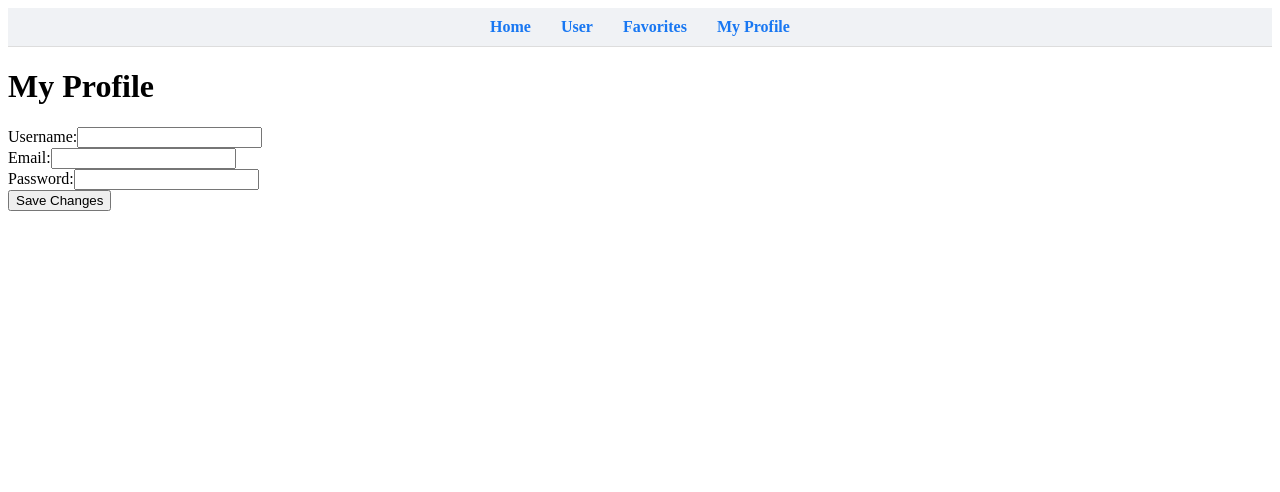
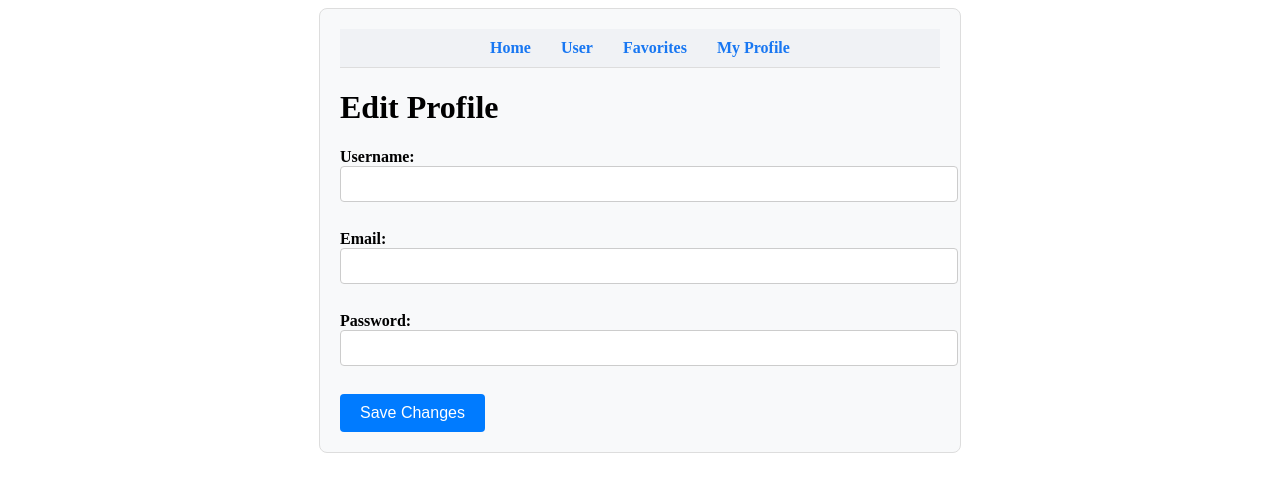
Before and after one commit to NandoD95/DevBook, a React (Create React App) app in the folder client/: page /myprofile in a window 1280 px wide. Shown: the top 492 px of the page. Built offline with nearby package versions, Linux system fonts and the light colour scheme; no server answers.

Commit message:
completed myprofile and styled it a tad bit

```diff
--- a/client/src/components/Post.js
+++ b/client/src/components/Post.js
@@ -84,7 +84,7 @@ function Post({ post, username, userId }) {
         })
             .then((r) => r.json())
             .then((updatedPost) => {
-                console.log(updatedPost)
+                // console.log(updatedPost)
                 // Update the post content after successful edit
                 // post.content = updatedPost.content;
                 setEditing(false);
@@ -111,10 +111,10 @@ function Post({ post, username, userId }) {
                     <h2>{username}</h2>
                     <div>
                         {/* <button onClick={updateLike}>{like ? "Unlike" : "Like"}</button> */}
-                        { !editing ?
+                        {!editing ?
                             <div>
-                                <button onClick={() => setEditing(!editing)}>Edit</button>
-                                <button onClick={handleDelete}>Delete</button>
+                                <button className="edit-btn"onClick={() => setEditing(!editing)}>Edit</button>
+                                <button className="delete-btn"onClick={handleDelete}>Delete</button>
                                 <p>{editedContent}</p>
                             </div> :
                             <Formik
@@ -143,7 +143,7 @@ function Post({ post, username, userId }) {
                         onChange={(e) => setEditedContent(e.target.value)}
                     />
                 ) : (
-                    <p className="post-content">{}</p>
+                    <p className="post-content">{ }</p>
                 )}
                 <p className="post-language">Language Used: {post.language_used}</p>
                 {/* Display comments section */}
--- /dev/null
+++ b/client/src/components/Style/myprofile.css
@@ -0,0 +1,50 @@
+/* Style the form inputs */
+.form-label {
+    display: block;
+    margin-bottom: 10px;
+  }
+
+  .form-input {
+    width: 100%;
+    padding: 8px;
+    font-size: 16px;
+    border: 1px solid #ccc;
+    border-radius: 4px;
+  }
+
+  .form-button {
+    padding: 10px 20px;
+    font-size: 16px;
+    background-color: #007bff;
+    color: white;
+    border: none;
+    border-radius: 4px;
+    cursor: pointer;
+    transition: background-color 0.3s ease;
+  }
+
+  .form-button:disabled {
+    background-color: #ccc;
+    cursor: not-allowed;
+  }
+
+  .form-button:hover {
+    background-color: #0056b3;
+  }
+
+  .error-message {
+    color: #dc3545;
+  }
+
+  .success-message {
+    color: #28a745;
+  }
+
+  .my-profile-container {
+    max-width: 600px;
+    margin: 0 auto;
+    padding: 20px;
+    border: 1px solid #ddd;
+    border-radius: 8px;
+    background-color: #f8f9fa;
+  }
--- a/client/src/components/Style/post.css
+++ b/client/src/components/Style/post.css
@@ -1,4 +1,5 @@
-/* Post Container */
+/* post.css */
+
 .post-container {
     display: flex;
     flex-direction: column;
@@ -8,7 +9,6 @@
     padding: 20px; /* Padding around the container */
 }
 
-  /* Individual Post Styles */
 .post {
     background-color: #f0f0f0; /* Background color of each post */
     padding: 15px; /* Padding inside each post */
@@ -18,6 +18,9 @@
 }
 
 .post-header {
+    display: flex;
+    justify-content: space-between;
+    align-items: center;
     margin-bottom: 10px; /* Margin below the header */
 }
 
@@ -33,3 +36,48 @@
 .post-language {
     font-style: italic; /* Italicize the language used */
 }
+
+.edit-form {
+    display: flex;
+    flex-direction: column;
+    gap: 10px;
+}
+
+.edit-btn-group {
+    display: flex;
+    gap: 10px;
+    margin-top: 10px;
+}
+
+.edit-btn, .delete-btn, .save-btn, .cancel-btn {
+    padding: 8px 16px;
+    border: none;
+    border-radius: 4px;
+    cursor: pointer;
+    transition: background-color 0.3s ease;
+}
+
+.edit-btn {
+    background-color: #007bff;
+    color: white;
+}
+
+.delete-btn {
+    background-color: #dc3545;
+    color: white;
+}
+
+.save-btn {
+    background-color: #28a745;
+    color: white;
+}
+
+.cancel-btn {
+    background-color: #6c757d;
+    color: white;
+}
+
+.edit-btn:hover, .delete-btn:hover, .save-btn:hover, .cancel-btn:hover {
+    background-color: rgba(0, 0, 0, 0.1);
+    color: black;
+}
--- a/client/src/components/pages/MyProfile.js
+++ b/client/src/components/pages/MyProfile.js
@@ -1,37 +1,122 @@
-// import React from "react";
+// // import React from "react";
+// // import Navbar from "../navbar";
+
+// // function MyProfile (){
+
+// //     fetch ('/users/<int:id>',{
+// //         method: 'PATCH',
+// //         headers: {
+// //             'Content-Type': 'application/json',
+// //             'Accept': 'application/json'
+// //             },
+// //             body: JSON.stringify({
+// //                 'username': 'username',
+// //                 'email': 'email',
+// //                 'password': 'password'
+// //             })
+// //     })
+// //     return(
+// //         <div>
+// //             <Navbar/>
+// //             <h1>My Profile</h1>
+// //         </div>
+// //     )
+// // }
+
+// // export default MyProfile;
+
+// import React, { useState } from "react";
 // import Navbar from "../navbar";
 
-// function MyProfile (){
+// function MyProfile({id}) {
+//   const [username, setUsername] = useState("");
+//   const [email, setEmail] = useState("");
+//   const [password, setPassword] = useState("");
 
-//     fetch ('/users/<int:id>',{
-//         method: 'PATCH',
+//   const handleChangeUsername = (e) => {
+//     setUsername(e.target.value);
+//   };
+
+//   const handleChangeEmail = (e) => {
+//     setEmail(e.target.value);
+//   };
+
+//   const handleChangePassword = (e) => {
+//     setPassword(e.target.value);
+//   };
+
+//   const handleSubmit = async (e) => {
+//     // e.preventDefault();
+//     try {
+//       const response = await fetch(`/users/${id}`, {
+//         method: "PATCH",
 //         headers: {
-//             'Content-Type': 'application/json',
-//             'Accept': 'application/json'
-//             },
-//             body: JSON.stringify({
-//                 'username': 'username',
-//                 'email': 'email',
-//                 'password': 'password'
-//             })
-//     })
-//     return(
-//         <div>
-//             <Navbar/>
-//             <h1>My Profile</h1>
-//         </div>
-//     )
+//           "Content-Type": "application/json",
+//         },
+//         body: JSON.stringify({
+//           username: username,
+//           email: email,
+//           password: password,
+//         }),
+//       });
+//       if (!response.ok) {
+//         throw new Error("Failed to update user information");
+//       }
+//       console.log("User information updated successfully");
+//       // Optionally handle success or update local state
+//     } catch (error) {
+//       console.error("Error updating user information:", error);
+//       // Handle error scenarios
+//     }
+//   };
+
+//   return (
+//     <div>
+//       <Navbar />
+//       <h1>My Profile</h1>
+//       <form onSubmit={handleSubmit}>
+//         <label>
+//           Username:
+//           <input
+//             type="text"
+//             value={username}
+//             onChange={handleChangeUsername}
+//           />
+//         </label>
+//         <br />
+//         <label>
+//           Email:
+//           <input type="email" value={email} onChange={handleChangeEmail} />
+//         </label>
+//         <br />
+//         <label>
+//           Password:
+//           <input
+//             type="password"
+//             value={password}
+//             onChange={handleChangePassword}
+//           />
+//         </label>
+//         <br />
+//         <button onClick={handleSubmit} type="submit">Save Changes</button>
+//       </form>
+//     </div>
+//   );
 // }
 
 // export default MyProfile;
 
 import React, { useState } from "react";
 import Navbar from "../navbar";
+import "../Style/myprofile.css"
 
-function MyProfile({id}) {
+function MyProfile({ id }) {
   const [username, setUsername] = useState("");
   const [email, setEmail] = useState("");
   const [password, setPassword] = useState("");
+  const [isLoading, setIsLoading] = useState(false);
+  const [error, setError] = useState(null);
+  const [successMessage, setSuccessMessage] = useState("");
 
   const handleChangeUsername = (e) => {
     setUsername(e.target.value);
@@ -47,8 +132,12 @@ function MyProfile({id}) {
 
   const handleSubmit = async (e) => {
     e.preventDefault();
+    setIsLoading(true);
+    setError(null);
+    setSuccessMessage("");
+
     try {
-      const response = await fetch(`/users/<int:id>`, {
+      const response = await fetch(`/users/${id}`, {
         method: "PATCH",
         headers: {
           "Content-Type": "application/json",
@@ -59,46 +148,65 @@ function MyProfile({id}) {
           password: password,
         }),
       });
+      setIsLoading(false);
+
       if (!response.ok) {
         throw new Error("Failed to update user information");
       }
-      console.log("User information updated successfully");
-      // Optionally handle success or update local state
+
+      setSuccessMessage("User information updated successfully");
+      // Optionally update local state or perform any other action on success
     } catch (error) {
+      setIsLoading(false);
+      setError("Failed to update user information");
       console.error("Error updating user information:", error);
       // Handle error scenarios
     }
   };
 
   return (
-    <div>
+    <div className="my-profile-container">
       <Navbar />
-      <h1>My Profile</h1>
+      <h1>Edit Profile</h1>
       <form onSubmit={handleSubmit}>
-        <label>
+        <label className="form-label">
           Username:
           <input
             type="text"
+            className="form-input"
             value={username}
             onChange={handleChangeUsername}
+            required
           />
         </label>
         <br />
-        <label>
+        <label className="form-label">
           Email:
-          <input type="email" value={email} onChange={handleChangeEmail} />
+          <input
+            type="email"
+            className="form-input"
+            value={email}
+            onChange={handleChangeEmail}
+            required
+          />
         </label>
         <br />
-        <label>
+        <label className="form-label">
           Password:
           <input
             type="password"
+            className="form-input"
             value={password}
             onChange={handleChangePassword}
+            required
           />
         </label>
         <br />
-        <button onClick={handleSubmit} type="submit">Save Changes</button>
+        <button className="form-button" type="submit" disabled={isLoading}>
+          {isLoading ? "Saving..." : "Save Changes"}
+        </button>
+        {error && <p className="error-message">{error}</p>}
+        {successMessage && <p className="success-message">{successMessage}</p>}
       </form>
     </div>
   );
```
Lines whose indentation alone changed are shown as unchanged.
